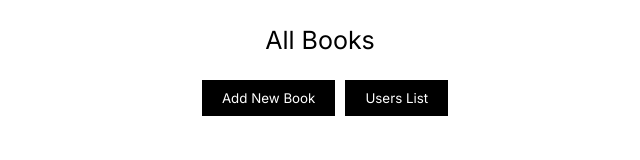
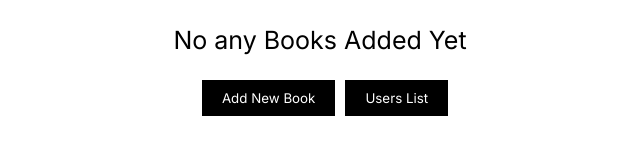
Before and after one commit to therealrinku/book-store, a Next.js app in the folder client/: page /home in a window 1280 px wide. Shown: the top 160 px of the page, without its empty margins (320-960 px from the left). Built offline with nearby package versions, Linux system fonts and the light colour scheme; no server answers.

Commit message:
no any books msg

```diff
--- a/client/pages/home.js
+++ b/client/pages/home.js
@@ -37,7 +37,9 @@ export default function HomePage() {
         <LoadingView />
       ) : (
         <div className={styles.homepage}>
-          <p style={{ textAlign: "center", fontSize: "25px" }}>All Books</p>
+          <p style={{ textAlign: "center", fontSize: "25px" }}>
+            {books.length === 0 ? "No any Books Added Yet" : "All Books"}
+          </p>
 
           {showBookForm ? (
             <>
```
